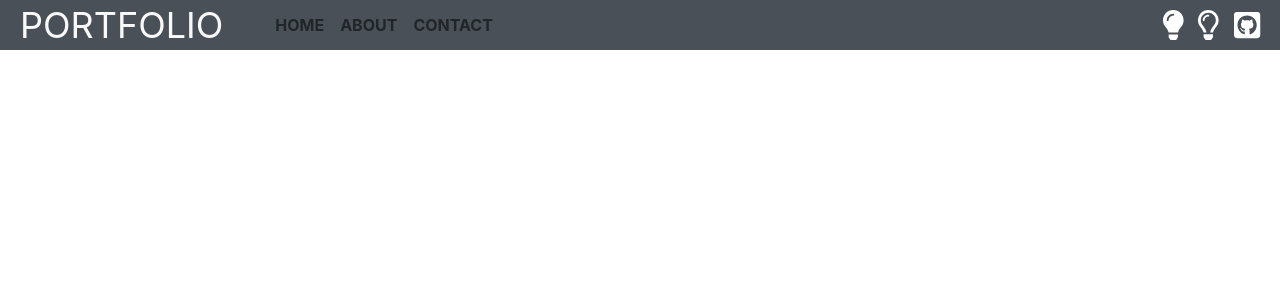
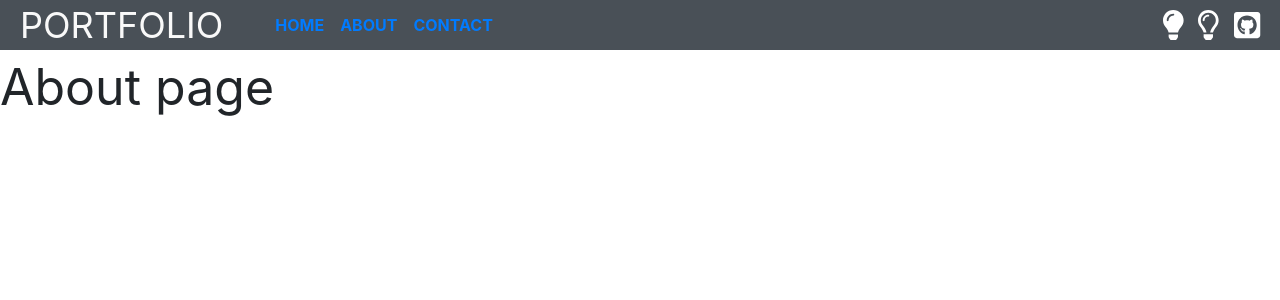
Before and after one commit to doowankim/react-portfolio, a React (Create React App) app: page /about in a window 1280 px wide. Shown: the top 300 px of the page. Built offline with nearby package versions, Linux system fonts and the light colour scheme.

Commit message:
about page added

```diff
--- a/src/components/Header/index.tsx
+++ b/src/components/Header/index.tsx
@@ -1,5 +1,6 @@
 import React from 'react';
 import * as Styled from './styles';
+import { Link } from 'react-router-dom';
 
 const Header = () => {
 	return (
@@ -9,9 +10,15 @@ const Header = () => {
 					<div>PORTFOLIO</div>
 				</Styled.Logo>
 				<Styled.Menu>
-					<li>HOME</li>
-					<li>ABOUT</li>
-					<li>CONTACT</li>
+					<Link to="/home">
+						<li>HOME</li>
+					</Link>
+					<Link to="/about">
+						<li>ABOUT</li>
+					</Link>
+					<Link to="contact">
+						<li>CONTACT</li>
+					</Link>
 				</Styled.Menu>
 				<Styled.SideMenu>
 					<Styled.Icon className="fas fa-lightbulb"></Styled.Icon>
--- a/src/components/Header/styles.tsx
+++ b/src/components/Header/styles.tsx
@@ -2,7 +2,7 @@ import styled from 'styled-components';
 import { darken } from 'polished';
 
 export const Container = styled.div`
-	position: fixed;
+	// position: fixed;
 	width: 100%;
 	height: 50px;
 	background: #495057;
--- /dev/null
+++ b/src/containers/About/index.tsx
@@ -0,0 +1,11 @@
+import React from 'react';
+
+const About = () => {
+	return (
+		<div>
+			<div style={{ fontSize: '50px' }}>About page</div>
+		</div>
+	);
+};
+
+export default About;
--- a/src/containers/Home/index.tsx
+++ b/src/containers/Home/index.tsx
@@ -1,10 +1,9 @@
 import React from 'react';
-import { Header } from '../../components';
 
 const Home = () => {
 	return (
 		<div>
-			<Header />
+			<div style={{ fontSize: '50px' }}>Home Page</div>
 		</div>
 	);
 };
--- a/src/containers/index.tsx
+++ b/src/containers/index.tsx
@@ -1 +1,2 @@
 export { default as Home } from '../containers/Home';
+export { default as About } from '../containers/About';
--- a/src/router/index.tsx
+++ b/src/router/index.tsx
@@ -1,13 +1,19 @@
 import React from 'react';
 import { BrowserRouter, Switch, Route } from 'react-router-dom';
-import { Home } from '../containers';
+import { Header } from '../components';
+import { Home, About } from '../containers';
 
 const Router = () => {
 	return (
 		<BrowserRouter>
-			<Home />
+			<Header />
 			<Switch>
-				<Route />
+				<Route exact path="/home">
+					<Home />
+				</Route>
+				<Route exact path="/about">
+					<About />
+				</Route>
 			</Switch>
 		</BrowserRouter>
 	);
```
